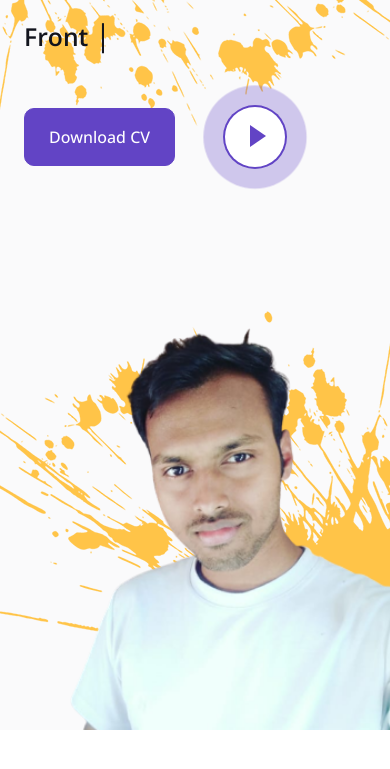
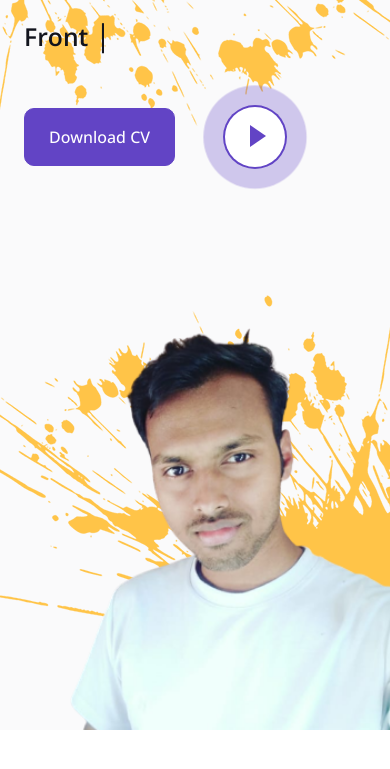
Before and after one commit to shambunathsingh/my-portfolio, a plain HTML site: page index.html in a window 390 px wide. Shown: the part 233-1002 px from the top of the page. Drawn offline with nearby package versions, Linux system fonts and the light colour scheme.

Commit message:
small css change
image positioning

```diff
--- a/css/style.css
+++ b/css/style.css
@@ -124,7 +124,7 @@
 }
 @media (min-width: 320px) and (max-width: 560px) {
   .mybg {
-    top: 34rem;
+    top: 33rem;
   }
 
   .mypic {
```
